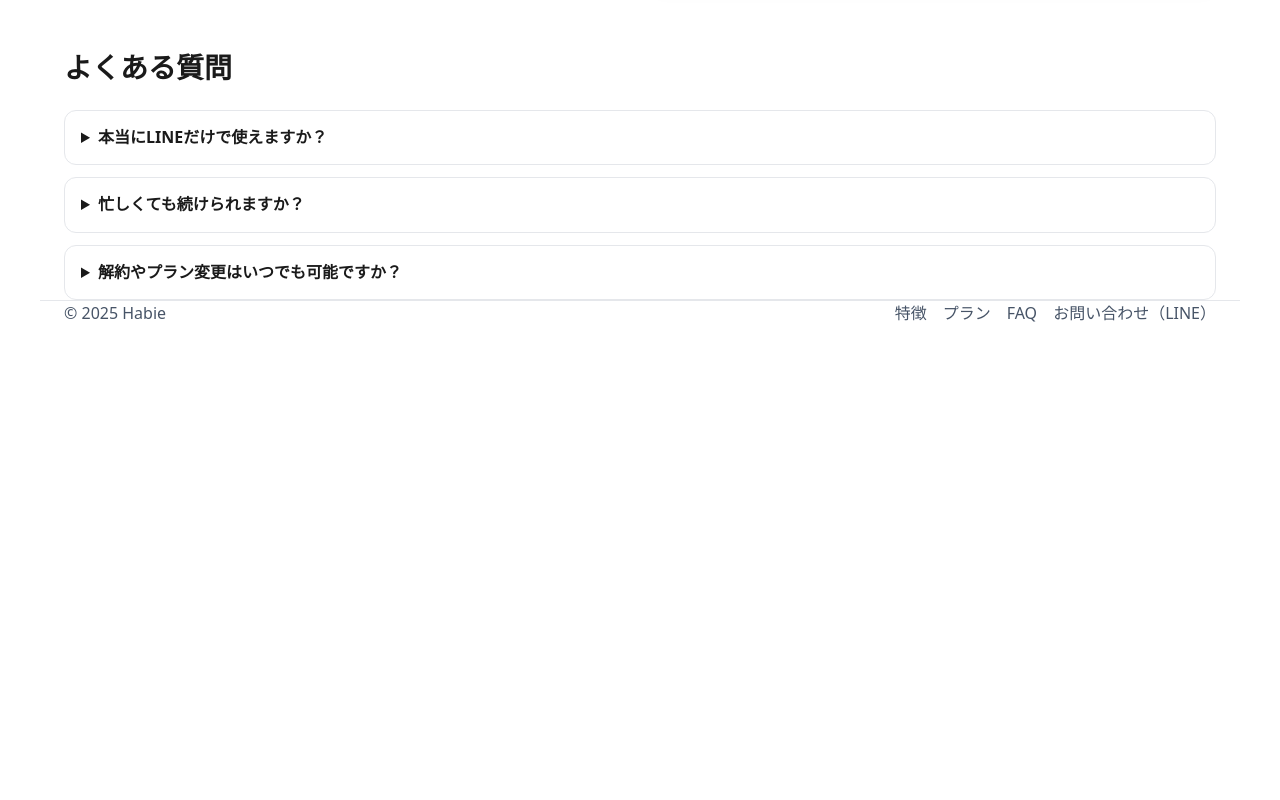
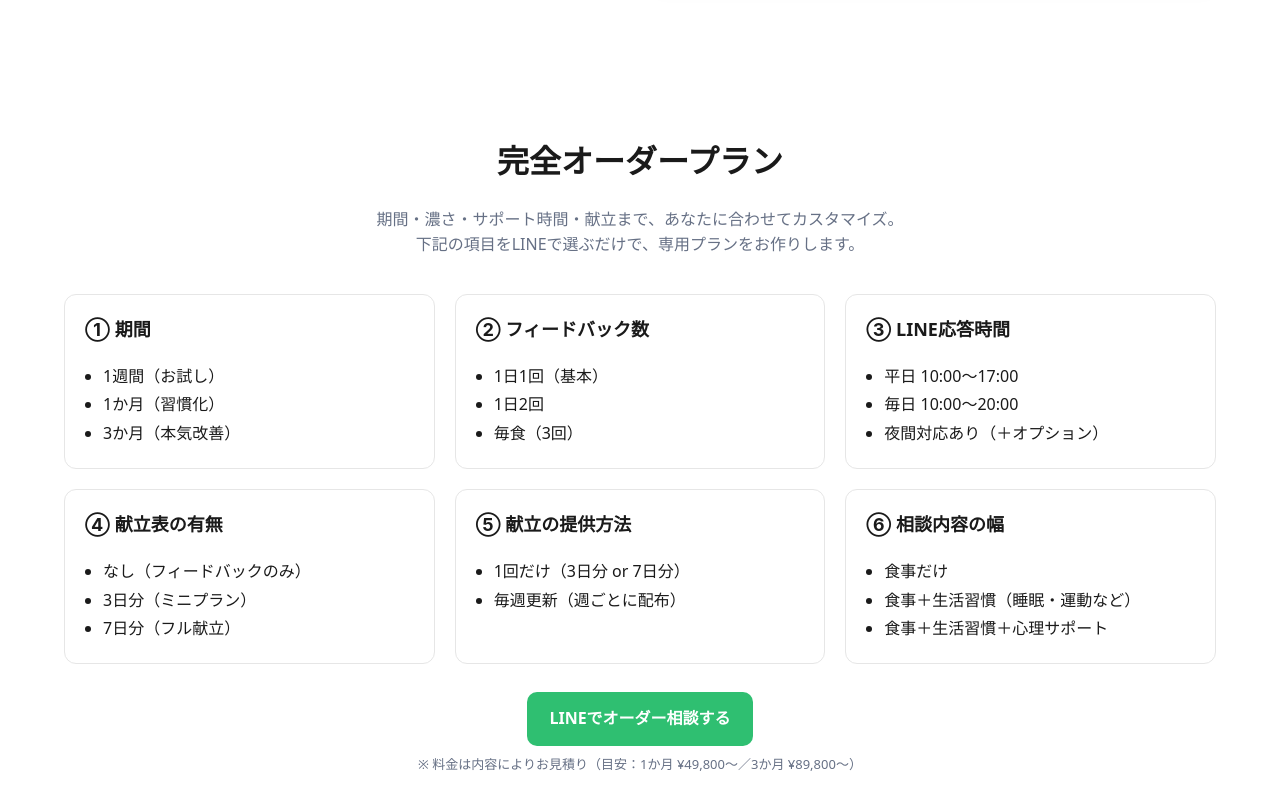
Before and after one commit to DAIKI-717/HABIE-site, a plain HTML site: page index.html in a window 1280 px wide. Shown: the part 2120-2920 px from the top of the page. Before the commit the page ends 2447 px from the top, so only its background shows below. Drawn offline with Linux system fonts and the light colour scheme.

Commit message:
Update index.html

```diff
--- a/index.html
+++ b/index.html
@@ -44,7 +44,10 @@
     .btn-primary:hover{filter:brightness(0.92)}
     .btn-secondary{background:#fff;color:var(--ink);border-color:#d0d5dd}
     .btn-secondary:hover{border-color:var(--ink)}
-    .shot{aspect-ratio:4/3; border-radius:18px; overflow:hidden; position:relative; box-shadow:0 10px 30px rgba(0,0,0,.08); background: radial-gradient(1200px 600px at -10% 0%, rgba(255,138,52,.12), transparent 60%), radial-gradient(800px 400px at 110% 60%, rgba(47,191,113,.12), transparent 55%), #f8faf9;}
+    .shot{aspect-ratio:4/3;border-radius:18px;overflow:hidden;position:relative;box-shadow:0 10px 30px rgba(0,0,0,.08);
+      background:radial-gradient(1200px 600px at -10% 0%, rgba(255,138,52,.12), transparent 60%),
+                 radial-gradient(800px 400px at 110% 60%, rgba(47,191,113,.12), transparent 55%),
+                 #f8faf9;}
     .shot img{width:100%;height:100%;object-fit:cover;display:block}
     .badge{position:absolute;left:14px;bottom:14px;background:#fff;border:1px solid #e6e6e6;border-radius:12px;padding:8px 12px;font-size:12px;display:flex;gap:8px;align-items:center;box-shadow:0 6px 16px rgba(0,0,0,.08)}
     .dot{width:10px;height:10px;border-radius:50%;background:var(--green)}
@@ -125,7 +128,7 @@
     </div>
   </section>
 
-  <!-- 1週間プラン セクション -->
+  <!-- 1週間プラン -->
   <section id="plans" class="wk-wrap" aria-label="1週間プラン">
     <h2 class="wk-title">1週間プラン</h2>
     <div class="wk-grid">
@@ -168,11 +171,9 @@
     </div>
   </section>
 
-  <!-- 月額プラン セクション -->
+  <!-- 月額プラン -->
   <section id="monthly-plans" style="max-width:1200px;margin:0 auto;padding:64px 24px;">
-  <h2 style="text-align:center;font-size:32px;margin-bottom:40px;font-weight:800;">
-    月額プラン
-  </h2>
+    <h2 style="text-align:center;font-size:32px;margin-bottom:40px;font-weight:800;">月額プラン</h2>
 
     <div style="display:grid;grid-template-columns:repeat(auto-fit,minmax(280px,1fr));gap:24px;">
       <!-- ベーシック -->
@@ -206,6 +207,80 @@
           このプランに申し込む
         </a>
       </div>
+    </div>
+  </section>
+
+  <!-- 完全オーダー（選択式） -->
+  <section id="custom-order" style="max-width:1200px;margin:0 auto;padding:64px 24px;">
+    <h2 style="text-align:center;font-size:32px;font-weight:800;margin-bottom:20px;">完全オーダープラン</h2>
+    <p style="text-align:center;color:#667085;margin:0 0 36px;">
+      期間・濃さ・サポート時間・献立まで、あなたに合わせてカスタマイズ。<br>
+      下記の項目をLINEで選ぶだけで、専用プランをお作りします。
+    </p>
+
+    <div style="display:grid;grid-template-columns:repeat(auto-fit,minmax(280px,1fr));gap:20px;">
+      <div style="border:1px solid #e6e6e6;border-radius:12px;padding:20px;background:#fff;">
+        <h3 style="font-size:18px;margin-top:0;">① 期間</h3>
+        <ul style="margin:0;padding-left:18px;line-height:1.8;">
+          <li>1週間（お試し）</li>
+          <li>1か月（習慣化）</li>
+          <li>3か月（本気改善）</li>
+        </ul>
+      </div>
+
+      <div style="border:1px solid #e6e6e6;border-radius:12px;padding:20px;background:#fff;">
+        <h3 style="font-size:18px;margin-top:0;">② フィードバック数</h3>
+        <ul style="margin:0;padding-left:18px;line-height:1.8;">
+          <li>1日1回（基本）</li>
+          <li>1日2回</li>
+          <li>毎食（3回）</li>
+        </ul>
+      </div>
+
+      <div style="border:1px solid #e6e6e6;border-radius:12px;padding:20px;background:#fff;">
+        <h3 style="font-size:18px;margin-top:0;">③ LINE応答時間</h3>
+        <ul style="margin:0;padding-left:18px;line-height:1.8;">
+          <li>平日 10:00〜17:00</li>
+          <li>毎日 10:00〜20:00</li>
+          <li>夜間対応あり（＋オプション）</li>
+        </ul>
+      </div>
+
+      <div style="border:1px solid #e6e6e6;border-radius:12px;padding:20px;background:#fff;">
+        <h3 style="font-size:18px;margin-top:0;">④ 献立表の有無</h3>
+        <ul style="margin:0;padding-left:18px;line-height:1.8;">
+          <li>なし（フィードバックのみ）</li>
+          <li>3日分（ミニプラン）</li>
+          <li>7日分（フル献立）</li>
+        </ul>
+      </div>
+
+      <div style="border:1px solid #e6e6e6;border-radius:12px;padding:20px;background:#fff;">
+        <h3 style="font-size:18px;margin-top:0;">⑤ 献立の提供方法</h3>
+        <ul style="margin:0;padding-left:18px;line-height:1.8;">
+          <li>1回だけ（3日分 or 7日分）</li>
+          <li>毎週更新（週ごとに配布）</li>
+        </ul>
+      </div>
+
+      <div style="border:1px solid #e6e6e6;border-radius:12px;padding:20px;background:#fff;">
+        <h3 style="font-size:18px;margin-top:0;">⑥ 相談内容の幅</h3>
+        <ul style="margin:0;padding-left:18px;line-height:1.8;">
+          <li>食事だけ</li>
+          <li>食事＋生活習慣（睡眠・運動など）</li>
+          <li>食事＋生活習慣＋心理サポート</li>
+        </ul>
+      </div>
+    </div>
+
+    <div style="text-align:center;margin-top:28px;">
+      <a href="https://lin.ee/Grn0zNX" target="_blank"
+         style="display:inline-block;padding:14px 22px;background:#2fbf71;color:#fff;font-weight:800;border-radius:10px;text-decoration:none;">
+        LINEでオーダー相談する
+      </a>
+      <p style="color:#667085;font-size:13px;margin-top:8px;">
+        ※ 料金は内容によりお見積り（目安：1か月 ¥49,800〜／3か月 ¥89,800〜）
+      </p>
     </div>
   </section>
 
```
Lines whose indentation alone changed are shown as unchanged.
